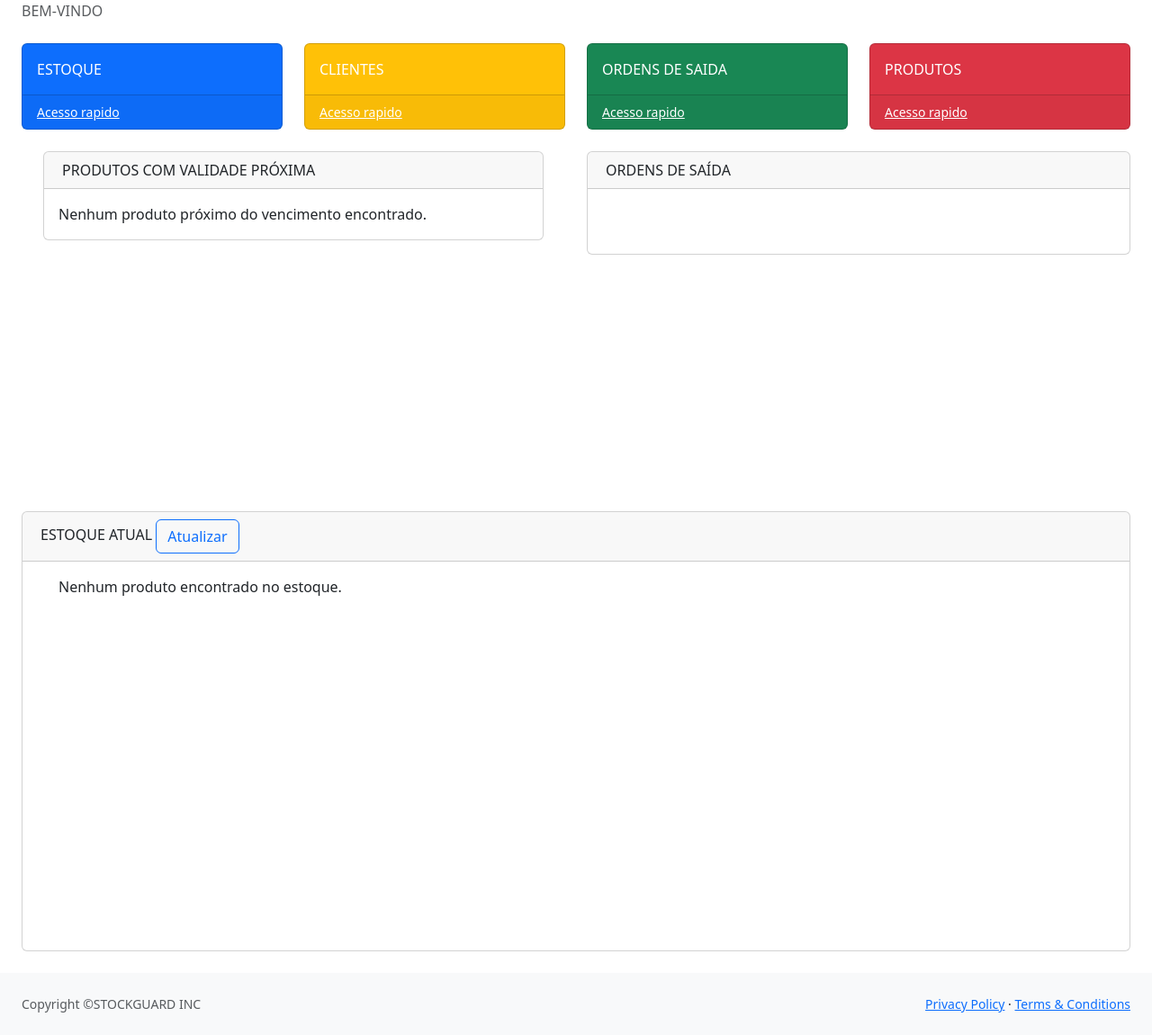
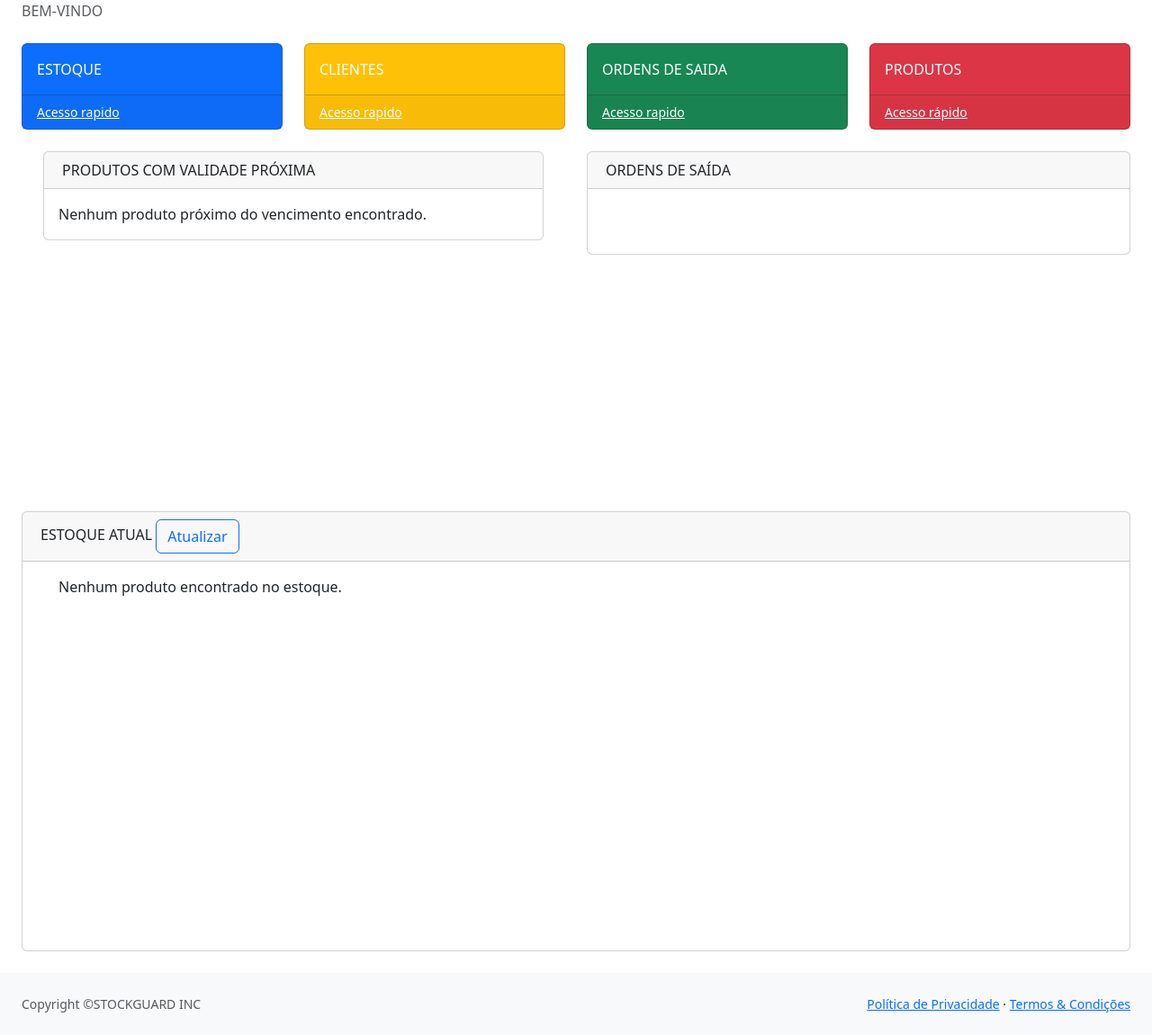
Before and after one commit to ThiagoEwer/stockguard, a PHP site: page /index.php in a window 1280 px wide. Shown: the part 70-1220 px from the top of the page at 90% size. Run offline with PHP 8.4, Linux system fonts and the light colour scheme; data that the repository does not hold is empty.

Commit message:
Privacidade

```diff
--- a/conteudo.php
+++ b/conteudo.php
@@ -36,7 +36,7 @@
                 <div class="card bg-danger text-white mb-4">
                     <div class="card-body">PRODUTOS</div>
                     <div class="card-footer d-flex align-items-center justify-content-between">
-                        <a class="small text-white stretched-link" href="#">Acesso rapido</a>
+                        <a class="small text-white stretched-link" href="#">Acesso rápido</a>
                         <div class="small text-white"><i class="fas fa-angle-right"></i></div>
                     </div>
                 </div>
--- a/rodape.php
+++ b/rodape.php
@@ -3,9 +3,9 @@
                         <div class="d-flex align-items-center justify-content-between small">
                             <div class="text-muted">Copyright &copy;STOCKGUARD INC</div>
                             <div>
-                                <a href="#">Privacy Policy</a>
+                                <a href="#">Política de Privacidade</a>
                                 &middot;
-                                <a href="#">Terms &amp; Conditions</a>
+                                <a href="#">Termos &amp; Condições</a>
                             </div>
                         </div>
                     </div>
```
